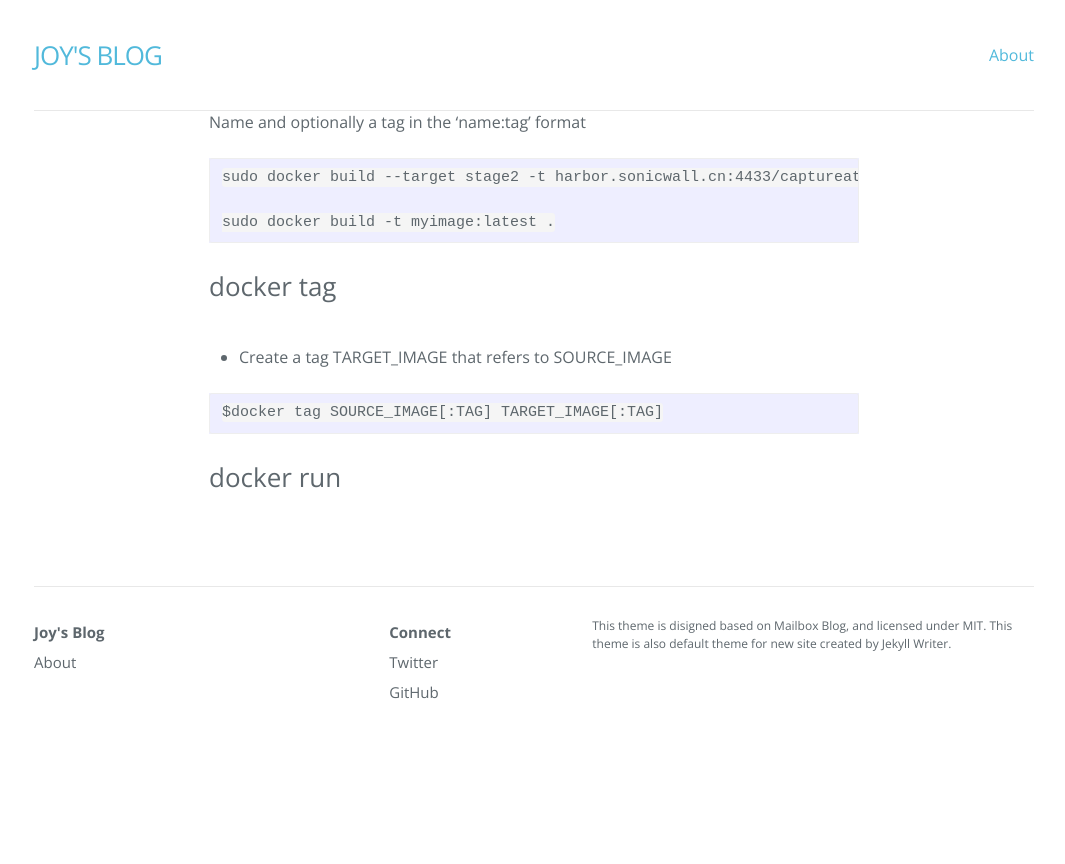
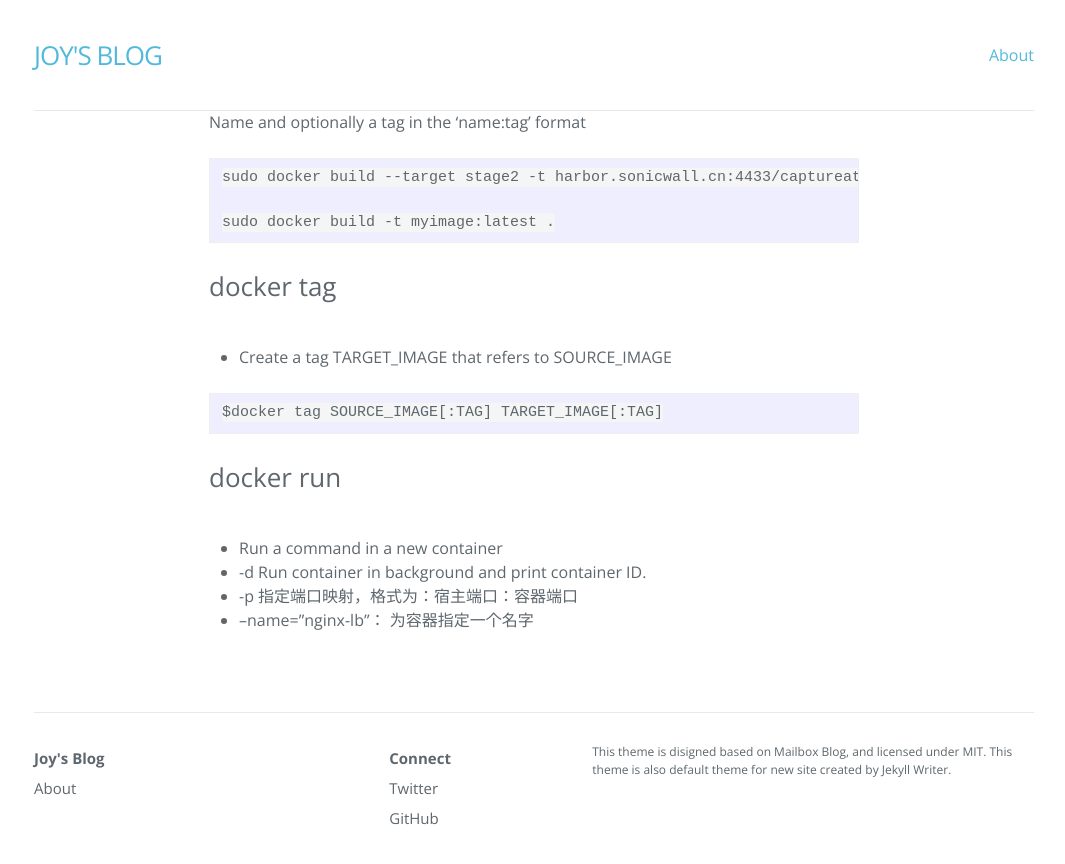
Before and after one commit to joystitch/joystitch.github.io, a Jekyll site: the page built from _posts/2019-07-12-Dcoker build.md, in a window 1280 px wide and 900 px high, scrolled down 762 px. Shown: the top 864 px of the window, without its empty margins (106-1171 px from the left). Built offline with Jekyll 4.4.1, drawn with Linux system fonts in a browser that asks for light colours; nearby versions of some CDN libraries; before the commit the page ends 1536 px from its top, so only the background shows below that.

Commit message:
Update 2019-07-12-Dcoker build.md

````diff
--- a/_posts/2019-07-12-Dcoker build.md
+++ b/_posts/2019-07-12-Dcoker build.md
@@ -41,3 +41,7 @@ $docker tag SOURCE_IMAGE[:TAG] TARGET_IMAGE[:TAG]
 ```
 
 ### docker run
+* Run a command in a new container
+* -d Run container in background and print container ID.
+* -p 指定端口映射，格式为：宿主端口：容器端口
+* --name="nginx-lb"： 为容器指定一个名字
````
